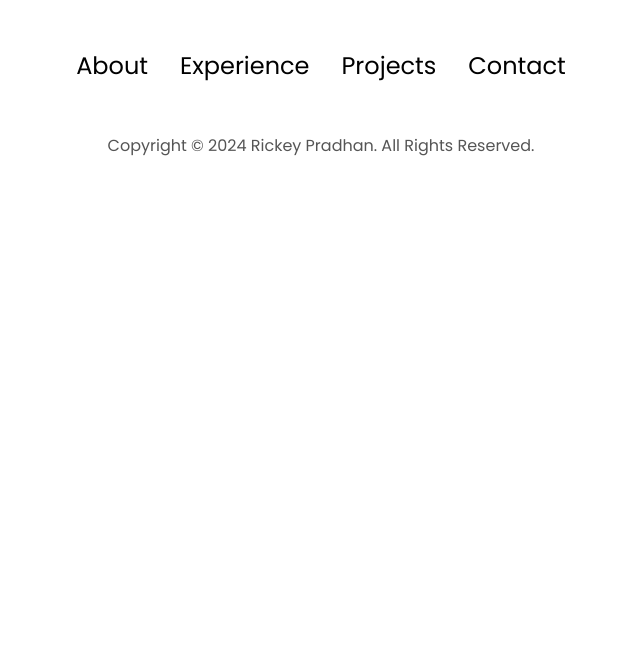
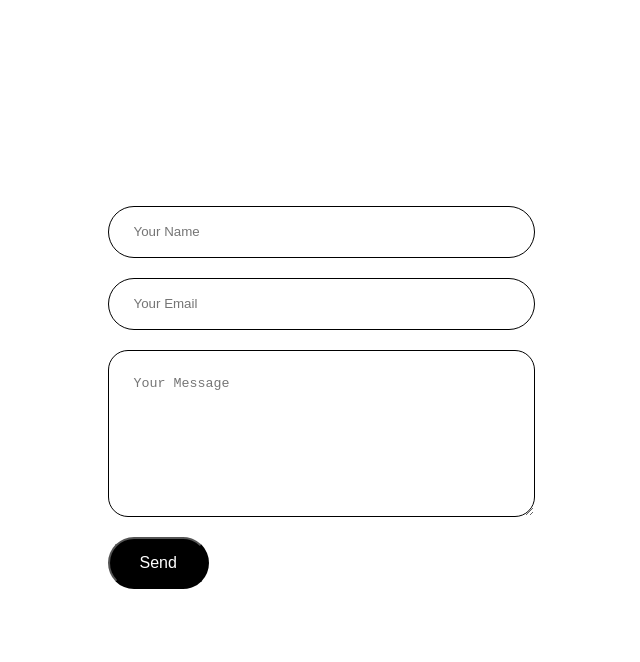
Before and after one commit to PradhanRickey/html-css-js-portfolio, a plain HTML site: page index.html in a window 1280 px wide. Shown: the part 4718-5380 px from the top of the page, without its empty margins (319-959 px from the left). Before the commit the page ends 4923 px from the top, so only its background shows below. Drawn offline with Linux system fonts and the light colour scheme; a script that the page names is missing.

Commit message:
added a contact form

```diff
--- a/index.html
+++ b/index.html
@@ -263,6 +263,15 @@
             </div>
         </div>
 
+        <div class="contact-container">
+            <form action="https://api.web3forms.com/submit" method="POST" class="contact-left">
+                <input type="hidden" name="access_key" value="a4afe595-51a5-4dea-8339-6ec611baf47a">
+                <input type="text" name = "name" placeholder="Your Name" class="contact-inputs" required/>
+                <input type="email" name = "email" placeholder="Your Email" class="contact-inputs" required/>
+                <textarea name="message" placeholder="Your Message" class = "contact-inputs" required></textarea>
+                <button>Send</button>
+            </form>
+        </div>
 
     </section>
     <footer>
--- a/mediaQueries.css
+++ b/mediaQueries.css
@@ -48,13 +48,15 @@
 
   }
 
+
+
   @media screen and (max-width: 600px) {
     #contact,
     footer {
       height: 40vh;
     }
     #profile {
-      height: 90vh;
+      height: 50vh;
       margin-bottom: 0;
     }
     article {
@@ -101,4 +103,8 @@
     .text-container{
         text-align: justify;
     }
+    .contact-inputs {
+      width: 80vw;
+    }
+
   }
--- a/style.css
+++ b/style.css
@@ -424,6 +424,48 @@ article .icon {
     height: 2.5 rem;
 }
 
+.contact-container {
+  height: 100vh;
+  display: flex;
+  align-items: center;
+  justify-content: space-evenly;
+}
+
+.contact-left {
+  display: flex;
+  flex-direction: column;
+  align-items: start;
+  gap: 20px;
+}
+
+.contact-inputs {
+  width: 400px;
+  height: 50px;
+  border: solid 1px #000000;
+  padding-left: 25px;
+  font-weight: 500;
+  color: #666;
+  border-radius: 50px;
+}
+
+.contact-left textarea {
+  height: 140px;
+  border-radius: 20px;
+  padding-top: 25px;
+}
+
+.contact-left button {
+  display: flex;
+  align-items: center;
+  padding: 15px 30px;
+  font-size: 16px;
+  gap:10px;
+  border-radius: 50px;
+  color:white;
+  background-color: black;
+  cursor: pointer;
+}
+
 /*FOOTER SECTION*/
 
 footer{
```
